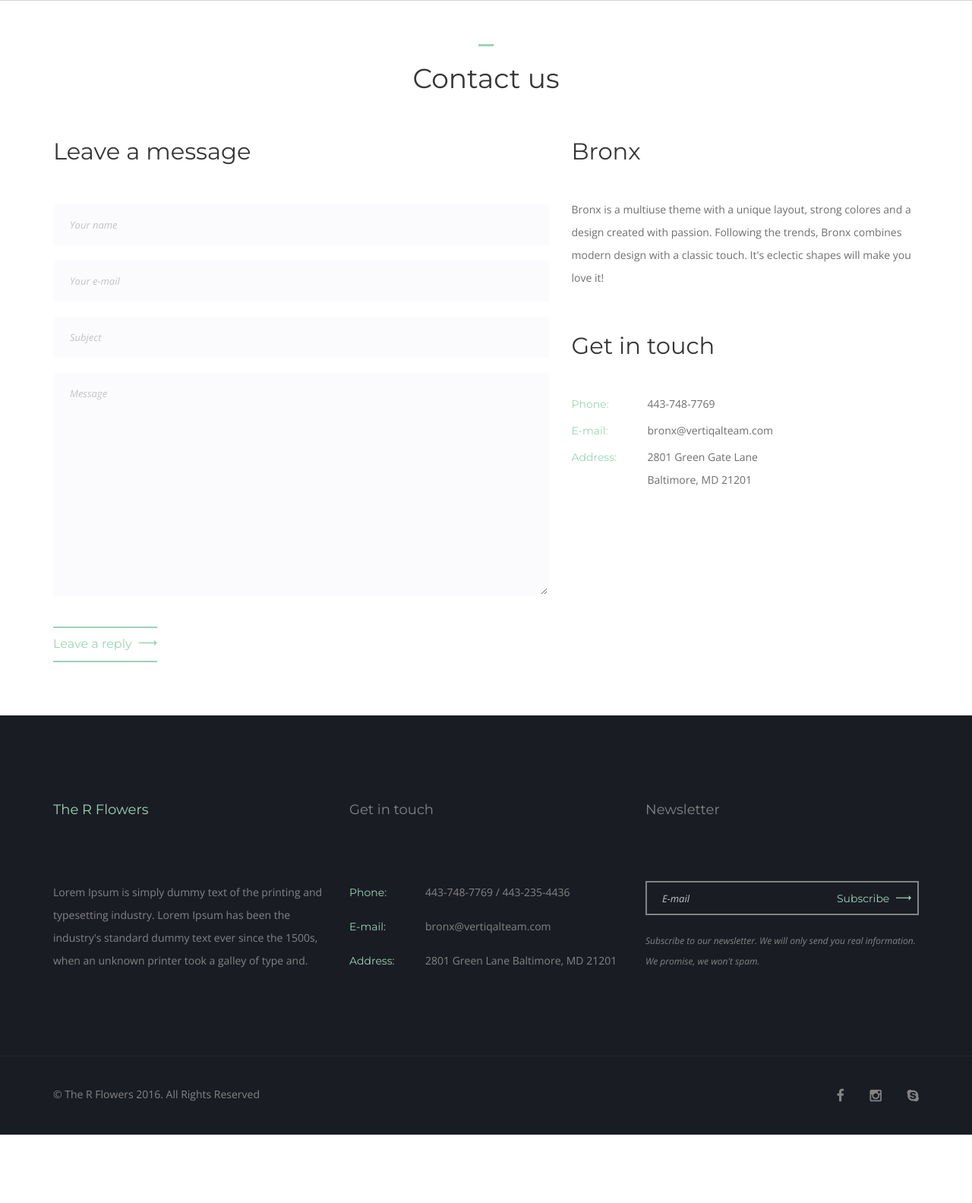
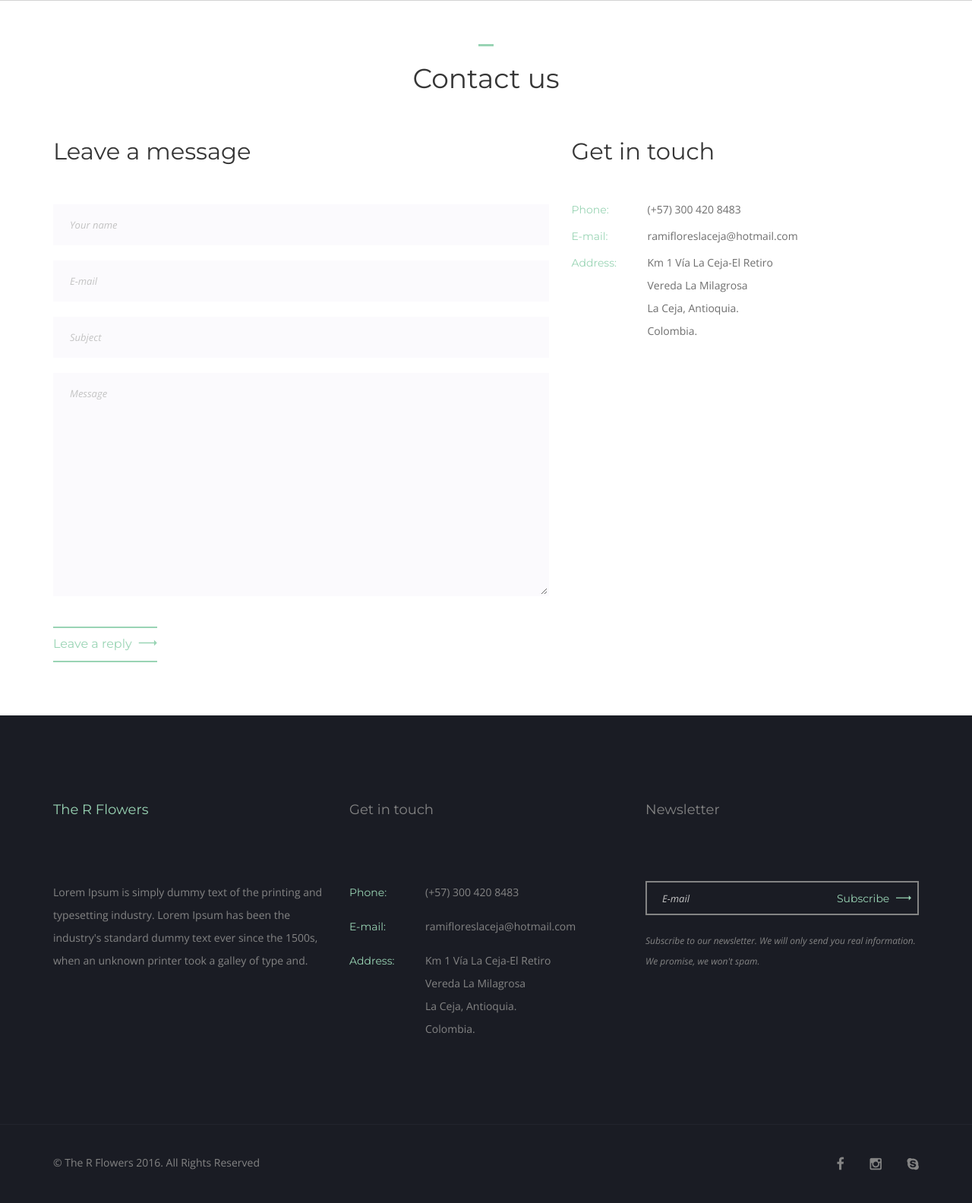
Before and after one commit to smoreno91/ther-flowers, a PHP site: page /contact.php in a window 1280 px wide. Shown: the part 551-2135 px from the top of the page at 76% size. Before the commit the page ends 2045 px from the top, so only its background shows below. Run offline with PHP 8.4, Linux system fonts and the light colour scheme; some web fonts are replaced.

Commit message:
Adding contact information on footer and contact page

```diff
--- a/contact.php
+++ b/contact.php
@@ -83,17 +83,7 @@
 					</div><!-- col -->
 					<div class="col-sm-5">
 
-						<h4><small>Bronx</small></h4>
-
-						<br>
-
-						<p>Bronx is a multiuse theme with a unique layout, strong colores and a design created with
-						passion. Following the trends, Bronx combines modern design with a classic touch. It's eclectic
-						shapes will make you love it!</p>
-
-						<br>
-
-						<h4><small>Get in touch</small></h4>
+						<h4><small><?php echo _L("CONTACT_GET_IN_TOUCH") ?></small></h4>
 
 						<br>
 
@@ -101,16 +91,16 @@
 
 							<ul>
 								<li>
-									<span>Phone: </span>
-									443-748-7769
+									<span><?php echo _L("CONTACT_PHONE") ?>: </span>
+									<?php echo _S("CONTACT_PHONE") ?>
 								</li>
 								<li>
-									<span>E-mail: </span>
-									<a href="mailto:bronx@vertiqalteam.com">bronx@vertiqalteam.com</a>
+									<span><?php echo _L("CONTACT_EMAIL") ?>: </span>
+									<a href="mailto:<?php echo _S("CONTACT_EMAIL") ?>"><?php echo _S("CONTACT_EMAIL") ?></a>
 								</li>
 								<li>
-									<span>Address: </span>
-									2801 Green Gate Lane <br> Baltimore, MD 21201
+									<span><?php echo _L("CONTACT_ADDRESS") ?>: </span>
+									Km 1 Vía La Ceja-El Retiro<br>Vereda La Milagrosa<br>La Ceja, Antioquia.<br>Colombia.
 								</li>
 							</ul>
 
--- a/includes/config.php
+++ b/includes/config.php
@@ -23,6 +23,11 @@ function _S($setting){
         'LINK_FACEBOOK'     => 'https://www.facebook.com/The-R-Flowers-1401983723152773/',
         'LINK_INSTAGRAM'    => '#',
         'LINK_SKYPE'        => '#',
+        'CONTACT_EMAIL'     => 'ramifloreslaceja@hotmail.com',
+        'CONTACT_PHONE'     => '(+57) 300 420 8483',
+        '' => '',
+        '' => '',
+        '' => '',
     );
 
     return (!array_key_exists($setting, $_S)) ? $setting : $_S[$setting];
@@ -40,6 +45,7 @@ function _L($phrase){
         'LANG_WHY_PREFER_US'    => array('en' => 'Why prefer us?', 'es' => '¿Por qué preferirnos?'),
         'LANG_SOCIAL_RESP'      => array('en' => 'Social responsability', 'es' => 'Responsabilidad social'),
         'LANG_OUR_FARMS'        => array('en' => 'Our farms', 'es' => 'Nuestras fincas'),
+        'FOOTER_COPYRIGHT'      => array('en' => 'All Rights Reserved', 'es' => 'Todos los derechos reservados'),
         'HOME_DO_YOU_LIKE'      => array('en' => 'Do you like The R Flowers?', 'es' => '¿Te gusta The R Flowers?'),
         'CONTACT_TITLE'         => array('en' => 'Leave a message', 'es' => 'Déjanos tu mensaje'),
         'CONTACT_NAME'          => array('en' => 'Your name', 'es' => 'Tu nombre'),
@@ -47,11 +53,10 @@ function _L($phrase){
         'CONTACT_SUBJECT'       => array('en' => 'Subject', 'es' => 'Asunto'),
         'CONTACT_MESSAGE'       => array('en' => 'Message', 'es' => 'Mensaje'),
         'CONTACT_SUBMIT'        => array('en' => 'Leave a reply', 'es' => 'Enviar'),
-        ''  => array('en' => '', 'es' => ''),
-        ''  => array('en' => '', 'es' => ''),
-        ''  => array('en' => '', 'es' => ''),
-        ''  => array('en' => '', 'es' => ''),
-        ''  => array('en' => '', 'es' => ''),
+        'CONTACT_GET_IN_TOUCH'  => array('en' => 'Get in touch', 'es' => 'Ponte en contacto'),
+        'CONTACT_PHONE'         => array('en' => 'Phone', 'es' => 'Teléfono'),
+        'CONTACT_EMAIL'         => array('en' => 'E-mail', 'es' => 'Email'),
+        'CONTACT_ADDRESS'       => array('en' => 'Address', 'es' => 'Dirección'),
         ''  => array('en' => '', 'es' => ''),
         ''  => array('en' => '', 'es' => ''),
         ''  => array('en' => '', 'es' => ''),
--- a/includes/footer.php
+++ b/includes/footer.php
@@ -24,20 +24,20 @@
 
 					<div class="widget widget-contact">
 
-						<h6 class="widget-title">Get in touch</h6>
+						<h6 class="widget-title"><?php echo _L("CONTACT_GET_IN_TOUCH") ?></h6>
 
 						<ul>
 							<li>
-								<span>Phone: </span>
-								443-748-7769 / 443-235-4436
+								<span><?php echo _L("CONTACT_PHONE") ?>: </span>
+								<?php echo _S("CONTACT_PHONE") ?>
 							</li>
 							<li>
-								<span>E-mail: </span>
-								<a href="mailto:bronx@vertiqalteam.com">bronx@vertiqalteam.com</a>
+								<span><?php echo _L("CONTACT_EMAIL") ?>: </span>
+								<a href="mailto:<?php echo _S("CONTACT_EMAIL") ?>"><?php echo _S("CONTACT_EMAIL") ?></a>
 							</li>
 							<li>
-								<span>Address: </span>
-								2801 Green Lane Baltimore, MD 21201
+								<span><?php echo _L("CONTACT_ADDRESS") ?>: </span>
+								Km 1 Vía La Ceja-El Retiro<br>Vereda La Milagrosa<br>La Ceja, Antioquia.<br>Colombia.
 							</li>
 						</ul>
 
@@ -79,7 +79,7 @@
 
 						<div>
 
-							<p>&copy; The R Flowers 2016. All Rights Reserved</p>
+							<p>&copy; The R Flowers <?php echo date("Y"); ?>. <?php echo _L("FOOTER_COPYRIGHT") ?></p>
 
 						</div>
 
```
